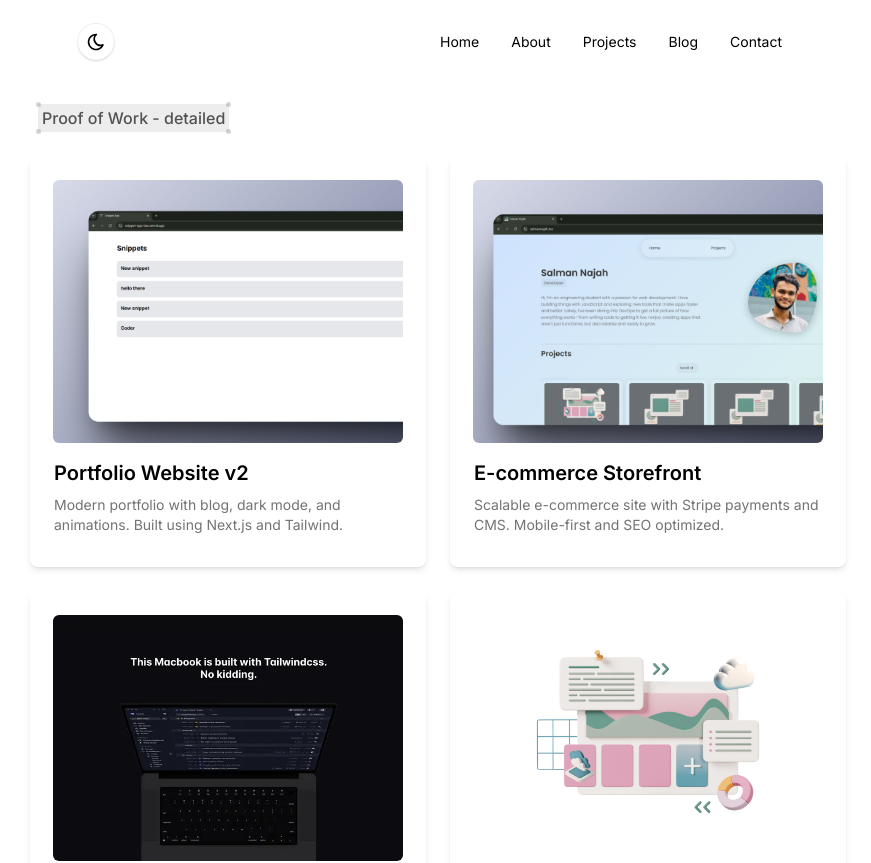
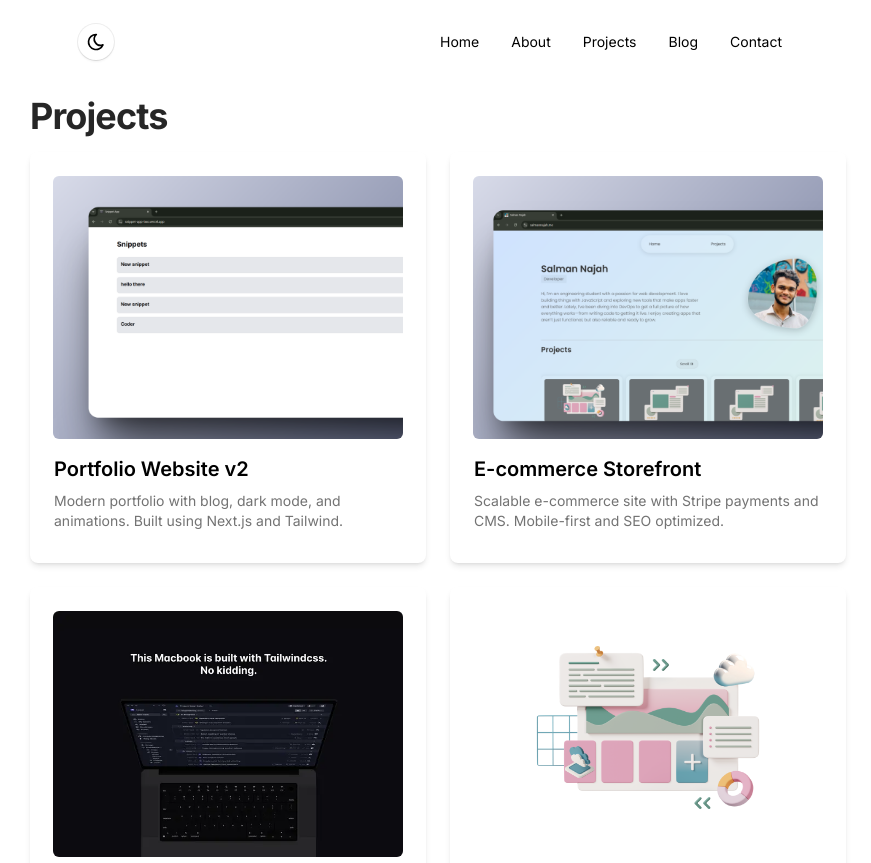
Before and after one commit to SalmanNajah/Portfolio, a Next.js app: page /projects in a window 1280 px wide. Shown: the top 863 px of the page, without its empty margins (202-1073 px from the left). Built offline with nearby package versions, Linux system fonts and the light colour scheme.

Commit message:
fix: adjust heading size in AllBlogsPage and update layout in Projects page

```diff
--- a/src/app/blog/page.tsx
+++ b/src/app/blog/page.tsx
@@ -17,14 +17,14 @@ export default async function AllBlogsPage() {
     return (
         <div>
             <Container className="min-h-screen pt-24 pb-8 border-neutral-200 dark:border-neutral-700 ">
-                <h1 className="text-3xl md:text-5xl font-bold text-primary dark:text-white tracking-tight">
+                <h1 className="text-3xl md:text-4xl font-bold text-primary dark:text-white tracking-tight">
                     All Blogs
                 </h1>
                 <div className="flex flex-col gap-4 mt-8">
                     {allBlogs.map((blog, idx) => (
-                        <Link key={idx} href={`/blog/${blog?.slug}`} className=" bg-neutral-100 dark:bg-neutral-800 p-4 rounded-lg font-semibold">
+                        <Link key={idx} href={`/blog/${blog?.slug}`} className="bg-neutral-100 dark:bg-neutral-800 p-4 rounded-lg font-semibold">
                             <div className="flex justify-between items-center">
-                            <span className="font-medium">{blog?.title}</span>
+                            <span className="font-medium ">{blog?.title}</span>
                                 <span className="text-sm text-neutral-500 dark:text-neutral-400">{blog?.readTime}</span>
                             </div>
                         </Link>
--- a/src/app/projects/page.tsx
+++ b/src/app/projects/page.tsx
@@ -56,9 +56,9 @@ const Projects = () => {
   return (
     <div>
       <Container className="md:pt-24 pt-24 min-h-[200vh]">
-        <SideHeaders>
-          Proof of Work - detailed
-        </SideHeaders>
+        <h1 className="text-3xl md:text-4xl font-bold text-primary dark:text-white tracking-tight">
+          Projects
+        </h1>
 
         <div className="grid grid-cols-1 md:grid-cols-2 gap-6 mt-4">
           {projects.map((item, idx) => (
```
